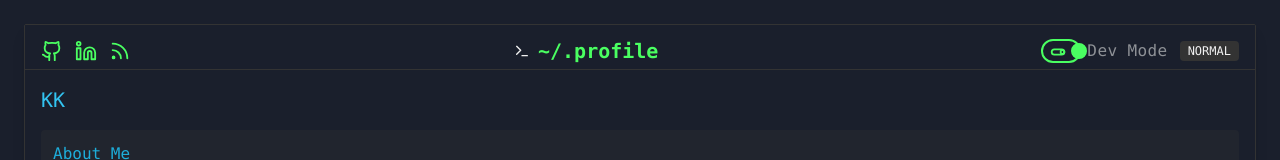
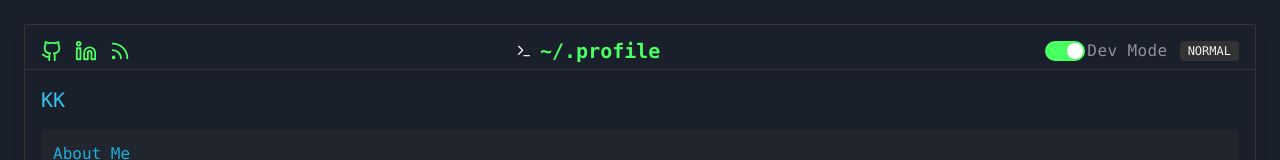
Before and after one commit to kannandreams/kannandreams.github.io, a React (Vite) app: page / in a window 1280 px wide. Shown: the top 160 px of the page. Built offline with nearby package versions, Linux system fonts and the light colour scheme.

Commit message:
Fix: Improve toggle button appearance
Refactor the toggle button to improve its appearance and alignment.

```diff
--- a/src/components/VimTerminal.tsx
+++ b/src/components/VimTerminal.tsx
@@ -1,4 +1,3 @@
-
 import React, { useState, useEffect, useRef } from 'react';
 import { Terminal, FileText, Wrench, Download } from 'lucide-react';
 import { cn } from '@/lib/utils';
@@ -12,9 +11,8 @@ import VimBlog from './VimBlog';
 import RecruiterResume from './RecruiterResume';
 import { Github, Linkedin, Rss } from "lucide-react";
 
-// Change this to your AI tools URL:
 const TOOLS_URL = "https://your-tools-list-url.com";
-const RESUME_TEX_STATIC = "/resume.tex"; // Direct public file for downloading
+const RESUME_TEX_STATIC = "/resume.tex";
 
 type Section = 'skills' | 'projects' | 'github' | 'metrics' | 'help' | 'blog' | 'tools';
 
@@ -23,13 +21,12 @@ const LINKEDIN_URL = "https://linkedin.com/";
 const SUBSTACK_URL = "https://substack.com/profile/";
 
 const VimTerminal: React.FC = () => {
-  const [devMode, setDevMode] = useState<boolean>(true); // true=Dev(Vim), false=Recruiter
+  const [devMode, setDevMode] = useState<boolean>(true);
   const [activeSection, setActiveSection] = useState<Section>('help');
   const [mode, setMode] = useState<'normal' | 'insert'>('normal');
   const [history, setHistory] = useState<string[]>([]);
   const terminalBodyRef = useRef<HTMLDivElement>(null);
 
-  // Handle commands entered in the command line
   const executeCommand = (command: string) => {
     setHistory(prev => [...prev, `$ ${command}`]);
     const cmd = command.trim().toLowerCase();
@@ -68,7 +65,6 @@ const VimTerminal: React.FC = () => {
       setHistory(prev => [...prev, `Command not found: ${command}`]);
     }
 
-    // Scroll to bottom after command execution
     setTimeout(() => {
       if (terminalBodyRef.current) {
         terminalBodyRef.current.scrollTop = terminalBodyRef.current.scrollHeight;
@@ -76,7 +72,6 @@ const VimTerminal: React.FC = () => {
     }, 0);
   };
 
-  // Auto-scroll on history changes
   useEffect(() => {
     if (terminalBodyRef.current) {
       terminalBodyRef.current.scrollTop = terminalBodyRef.current.scrollHeight;
@@ -88,7 +83,6 @@ const VimTerminal: React.FC = () => {
     console.log("Dev mode toggled:", !devMode);
   };
 
-  // Handle file download in recruiter mode
   const handleDownloadResume = () => {
     const link = document.createElement('a');
     link.href = RESUME_TEX_STATIC;
@@ -98,61 +92,36 @@ const VimTerminal: React.FC = () => {
     document.body.removeChild(link);
   };
 
-  // Add a class to the container based on the mode
   const containerClasses = cn(
     "terminal-container min-h-screen max-w-7xl mx-auto overflow-hidden font-mono text-[0.95rem]",
     !devMode && "glass-morphism recruiter-mode"
   );
 
-  // Custom toggle button styles based on state (matches screenshot)
   const CustomToggle = ({ checked, onClick }: { checked: boolean; onClick: () => void }) => (
     <button
       onClick={onClick}
       aria-label={checked ? "Switch to Recruiter Mode" : "Switch to Dev Mode"}
       className={cn(
-        "relative inline-flex items-center transition-all focus:outline-none focus-visible:ring-2 focus-visible:ring-terminal-accent",
-        "h-6 w-10 rounded-full mr-1",
+        "inline-flex items-center w-10 h-5 rounded-full relative transition-colors duration-300",
         checked
-          ? "border-2 border-[--terminal-bright-green] bg-transparent"
-          : "border-2 border-terminal-muted bg-transparent"
+          ? "bg-[--terminal-bright-green]"
+          : "bg-terminal-muted"
       )}
-      type="button"
-      tabIndex={0}
     >
-      {/* Icon center in track */}
-      <span className={cn(
-        "absolute left-1.5 top-[55%] -translate-y-1/2 pointer-events-none",
-        "transition-colors",
-        checked ? "text-[--terminal-bright-green]" : "text-terminal-muted"
-      )}>
-        {/* Small Lucide toggle icon */}
-        <svg width="18" height="18" viewBox="0 0 20 20" fill="none" stroke="currentColor" strokeWidth="2" style={{ display: 'block' }}>
-          <rect x="3" y="7" width="14" height="6" rx="3" fill="none"/>
-          <circle cx={checked ? 15 : 5} cy="10" r="2.1" fill="none" />
-        </svg>
-      </span>
-      {/* Circle for knob, smoothly moving L/R */}
       <span
         className={cn(
-          "block transition-transform duration-300",
-          "h-4 w-4 rounded-full",
+          "absolute w-4 h-4 bg-white rounded-full transition-transform duration-300",
           checked
-            ? "bg-[--terminal-bright-green] border-2 border-[--terminal-bright-green]"
-            : "bg-terminal-muted border-2 border-terminal-muted",
-          checked
-            ? "translate-x-[28px]"
-            : "translate-x-0"
+            ? "translate-x-[22px]"
+            : "translate-x-0.5"
         )}
       />
     </button>
   );
 
-  // Top menu: icons (left), title (center), toggle + vim mode status or download button (right)
   return (
     <div className={containerClasses}>
-      {/* Unified Menu Bar */}
       <div className="flex items-center justify-between px-4 pt-3 pb-1 border-b border-terminal-border bg-terminal-background">
-        {/* Social Icons (left) */}
         <div className="flex items-center gap-3">
           <a href={GITHUB_URL} target="_blank" rel="noopener noreferrer" aria-label="GitHub">
             <Github size={22} style={{ color: "var(--terminal-bright-green)" }} className="transition-all" />
@@ -164,17 +133,14 @@ const VimTerminal: React.FC = () => {
             <Rss size={22} style={{ color: "var(--terminal-bright-green)" }} className="transition-all" />
           </a>
         </div>
-        {/* Header Title center */}
         <div className="flex items-center space-x-2">
           <Terminal size={16} />
           <span className="font-bold text-xl text-terminal-bright-green select-none" style={{fontFamily: "'JetBrains Mono', Menlo, Monaco, 'Courier New', monospace"}}>
             ~/.profile
           </span>
         </div>
-        {/* Right side: Toggle or Download in recruiter mode */}
         <div className="flex items-center gap-3">
           {!devMode ? (
-            // Recruiter mode: show toggle + download button
             <>
               <div className="flex items-center">
                 <CustomToggle checked={devMode} onClick={handleDevModeToggle} />
@@ -195,7 +161,6 @@ const VimTerminal: React.FC = () => {
               </button>
             </>
           ) : (
-            // Dev mode: show toggle + mode indicator
             <>
               <div className="flex items-center">
                 <CustomToggle checked={devMode} onClick={handleDevModeToggle} />
@@ -222,12 +187,10 @@ const VimTerminal: React.FC = () => {
           )}
         </div>
       </div>
-      {/* Main Body */}
       <div className={devMode ? "" : "recruiter-mode-container"}>
         {devMode ? (
           <>
             <div ref={terminalBodyRef} className="terminal-body h-[calc(100vh-170px)] overflow-y-auto flex flex-col">
-              {/* Active section first */}
               <div className="mb-4 flex-shrink-0">
                 {activeSection === 'skills' && <VimSkills />}
                 {activeSection === 'projects' && <VimProjects />}
@@ -236,7 +199,6 @@ const VimTerminal: React.FC = () => {
                 {activeSection === 'help' && <VimHelp />}
                 {activeSection === 'blog' && <VimBlog />}
               </div>
-              {/* Move history to bottom */}
               <div className="mt-auto">
                 {history.map((line, index) => (
                   <div key={index} className="mb-1">
```
